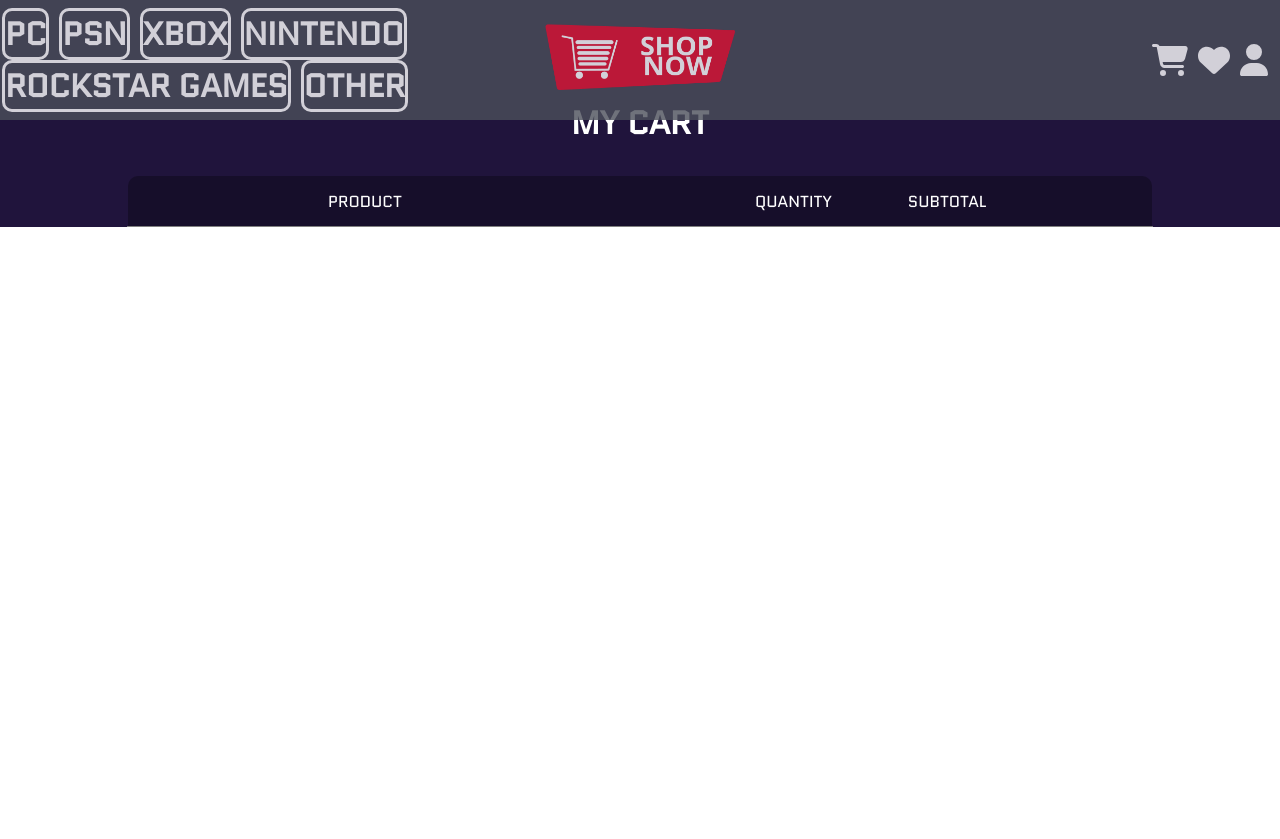
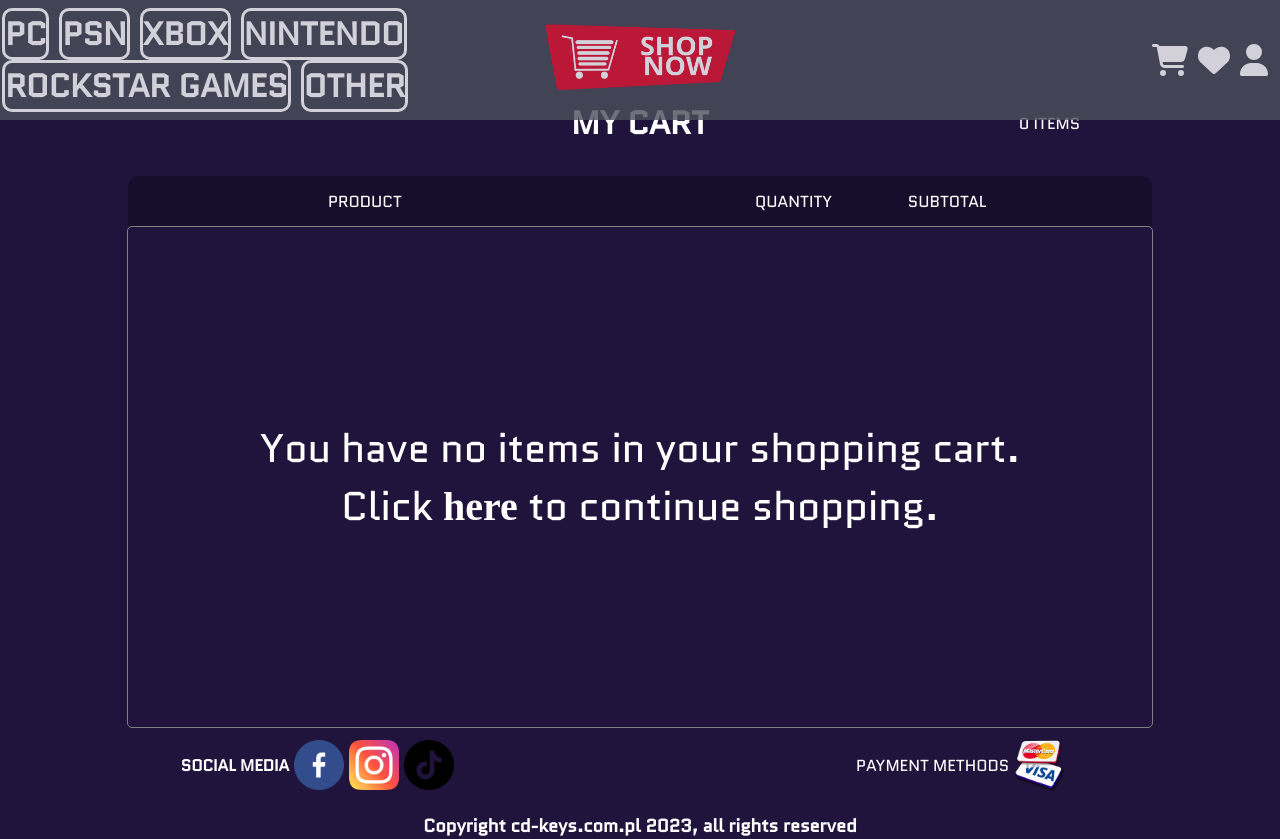
Before and after one commit to mariuszo52/Shop-Online-Front, a React (Create React App) app: page /cart in a window 1280 px wide. Before the commit the page ends 800 px from the top, so only its background shows below. Built offline with nearby package versions, Linux system fonts and the light colour scheme.

Commit message:
update cart page

```diff
--- a/src/components/CartPreview.js
+++ b/src/components/CartPreview.js
@@ -90,6 +90,7 @@ function CartPreview() {
                         </div>
                     ))}
                 </div>
+
                 <div className={"total-prize-container"}>
                     <p>SUBTOTAL</p>
                     <p>{cartTotalPrice?.toFixed(2)} PLN</p>
--- a/src/index.css
+++ b/src/index.css
@@ -668,10 +668,6 @@
 #notification-close-button:hover{
     cursor: pointer;
 }
-.my-cart-h1{
-    margin-top: 100px;
-    margin-bottom: 30px;
-}
 .full-cart-header{
     align-items: center;
     display: flex;
@@ -713,6 +709,7 @@
     border-radius: 5px;
     border: solid 1px grey;
     border-bottom: none;
+    min-height: 500px;
 }
 .cart-product{
     display: flex;
@@ -750,3 +747,30 @@
     text-align: center;
     font-size: 20px;
 }
+#empty-cart-products-container{
+    align-items: center;
+    justify-content: center;
+    height: 500px;
+    border-bottom: solid 1px grey;
+}
+#empty-cart-products-container p{
+    font-size: 40px;
+}
+#empty-cart-products-container span{
+    font-weight: bolder;
+    font-family: cursive;
+}
+#empty-cart-products-container span:hover{
+    cursor: pointer;
+}
+.cart-h1{
+    display: flex;
+    align-items: center;
+    flex-direction: row;
+    margin-top: 100px;
+    margin-bottom: 30px;
+}
+.cart-h1 > span{
+    position: absolute;
+    right: 200px;
+}
--- a/src/pages/CartPage.js
+++ b/src/pages/CartPage.js
@@ -2,8 +2,13 @@ import Menu from "../components/Menu";
 import React, {useEffect, useState} from "react";
 import trash from "../images/trash.jpg"
 import {useCart} from "../context/CartContext";
+import {useNavigate} from "react-router-dom";
+import Footer from "../components/Footer";
+import SocialMedia from "../components/SocialMedia";
+
 
 function CartPage() {
+    const navigate = useNavigate();
     const {index, onQuantityChange, removeProductFromCart} = useCart();
     const [cartItems, setCartItems] = useState()
     const [cartTotalElements, setCartTotalElements] = useState()
@@ -16,9 +21,11 @@ function CartPage() {
     return (
         <div className={"main-div"}>
             <Menu/>
+            <div className={"cart-h1"}>
                 <h1 className={"my-cart-h1"}>MY CART</h1>
+                <span>{cartTotalElements} ITEMS</span>
+            </div>
             <div className={"full-cart-header"}>
-
                 <div className={"product-column"}>
                     <p id={"product"}>PRODUCT</p>
 
@@ -32,6 +39,7 @@ function CartPage() {
                 <div className={"remove-column"}>
                 </div>
             </div>
+            {cartItems?.length !== 0 && (
                 <div className={"cart-products-container"}>
                     {cartItems?.map((item, index) => (
                         <div key={index} className={"cart-product"}>
@@ -56,12 +64,23 @@ function CartPage() {
                                 <p>{((item?.price) * (item?.cartQuantity))?.toFixed(2)} PLN</p>
                             </div>
                             <div className={"remove-column"}>
-                        <img onClick={() => removeProductFromCart(item)} className={"trash-image"} alt={"trash"} src={trash}/>
+                                <img onClick={() => removeProductFromCart(item)} className={"trash-image"} alt={"trash"}
+                                     src={trash}/>
                             </div>
                         </div>
                     ))}
+                </div>)}
+            {cartItems?.length === 0 && (
+                <div id={"empty-cart-products-container"} className={"cart-products-container"}>
+                    <p>You have no items in your shopping cart.</p>
+                    <p>
+                        Click <span onClick={() => navigate("/")}>here</span> to continue shopping.
+                    </p>
                 </div>
 
+            )}
+            <SocialMedia/>
+            <Footer/>
         </div>
     );
 }
```
Lines whose indentation alone changed are shown as unchanged.
